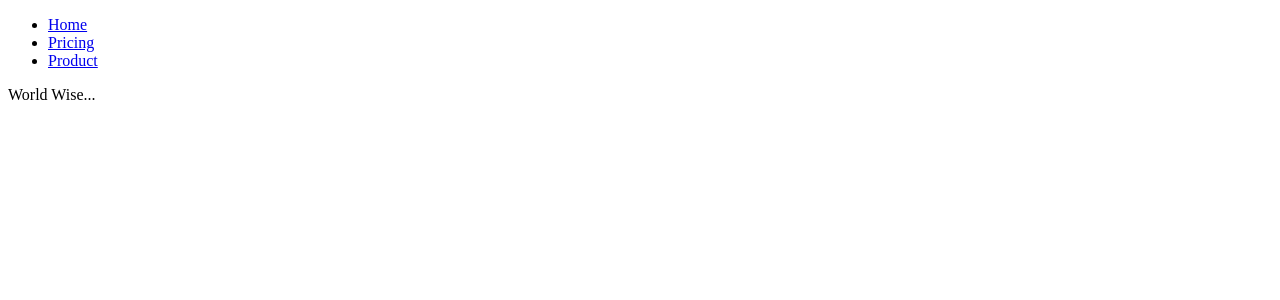
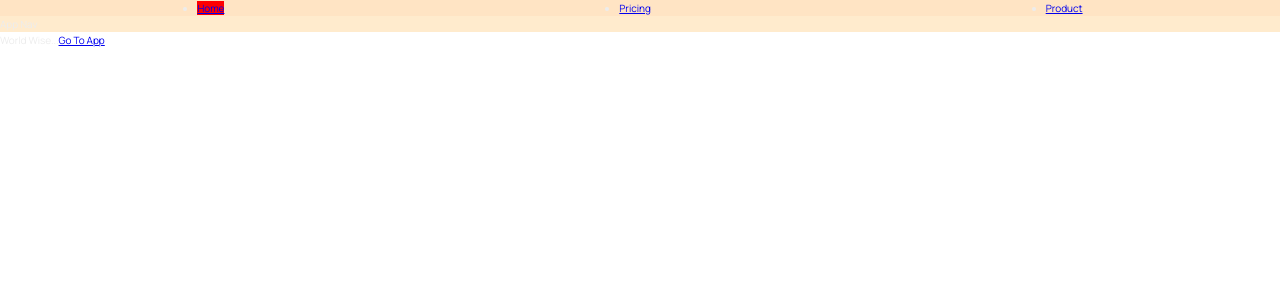
Before and after one commit to Ahmed-kotb621/World-Wise, a React (Vite) app: page / in a window 1280 px wide. Shown: the top 300 px of the page. Built offline with nearby package versions, Linux system fonts and the light colour scheme.

Commit message:
add css modules

```diff
--- a/src/App.jsx
+++ b/src/App.jsx
@@ -3,12 +3,13 @@
 import Pricing from "./pages/Pricing";
 import Product from "./pages/Product";
 import PageNotFound from "./pages/PageNotFound";
-
+import AppLayout from "./pages/AppLayout";
 function App() {
   return (
     <BrowserRouter>
       <Routes>
         <Route path="/" element={<Homepage />} />
+        <Route path="app" element={<AppLayout />} />
         <Route path="pricing" element={<Pricing />} />
         <Route path="product" element={<Product />} />
         <Route path="*" element={<PageNotFound />} />
--- /dev/null
+++ b/src/components/AppNav.jsx
@@ -0,0 +1,4 @@
+import style from "./AppNav.module.css";
+export default function AppNav() {
+  return <nav className={style.nav}>App Nav</nav>;
+}
--- /dev/null
+++ b/src/components/AppNav.module.css
@@ -0,0 +1,7 @@
+.nav {
+  background-color: blanchedalmond;
+}
+
+.nav ul {
+  display: flex;
+}
--- a/src/components/PageNav.jsx
+++ b/src/components/PageNav.jsx
@@ -1,8 +1,8 @@
 import { NavLink } from "react-router-dom";
-
+import style from "./PageNav.module.css";
 export default function PageNav() {
   return (
-    <nav>
+    <nav className={style.nav}>
       <ul>
         <li>
           <NavLink to="/">Home</NavLink>
--- /dev/null
+++ b/src/components/PageNav.module.css
@@ -0,0 +1,13 @@
+.nav {
+  background-color: bisque;
+}
+
+.nav ul {
+  display: flex;
+  justify-content: space-around;
+  align-items: center;
+}
+
+.nav :global(.active) {
+  background-color: red;
+}
--- /dev/null
+++ b/src/index.css
@@ -0,0 +1,78 @@
+/* Taken from getting started guide at: https://leafletjs.com/examples/quick-start/ */
+@import "https://unpkg.com/leaflet@1.7.1/dist/leaflet.css";
+@import "https://fonts.googleapis.com/css2?family=Manrope:wght@400;600;700;800&display=swap";
+
+/* These CSS variables are global, so they are available in all CSS modules */
+:root {
+  --color-brand--1: #ffb545;
+  --color-brand--2: #00c46a;
+
+  --color-dark--0: #242a2e;
+  --color-dark--1: #2d3439;
+  --color-dark--2: #42484d;
+  --color-light--1: #aaa;
+  --color-light--2: #ececec;
+  --color-light--3: #d6dee0;
+}
+
+* {
+  margin: 0;
+  padding: 0;
+  box-sizing: inherit;
+}
+
+html {
+  font-size: 62.5%;
+  box-sizing: border-box;
+}
+
+body {
+  font-family: "Manrope", sans-serif;
+  color: var(--color-light--2);
+  font-weight: 400;
+  line-height: 1.6;
+}
+
+label {
+  font-size: 1.6rem;
+  font-weight: 600;
+}
+
+input,
+textarea {
+  width: 100%;
+  padding: 0.8rem 1.2rem;
+  font-family: inherit;
+  font-size: 1.6rem;
+  border: none;
+  border-radius: 5px;
+  background-color: var(--color-light--3);
+  transition: all 0.2s;
+}
+
+input:focus {
+  outline: none;
+  background-color: #fff;
+}
+
+.cta:link,
+.cta:visited {
+  display: inline-block;
+  background-color: var(--color-brand--2);
+  color: var(--color-dark--1);
+  text-transform: uppercase;
+  text-decoration: none;
+  font-size: 1.6rem;
+  font-weight: 600;
+  padding: 1rem 3rem;
+  border-radius: 5px;
+}
+
+/*
+"importCSSModule": {
+    "prefix": "csm",
+    "scope": "javascript,typescript,javascriptreact",
+    "body": ["import styles from './${TM_FILENAME_BASE}.module.css'"],
+    "description": "Import CSS Module as `styles`"
+  },
+*/
--- a/src/main.jsx
+++ b/src/main.jsx
@@ -1,7 +1,7 @@
 import React from "react";
 import ReactDOM from "react-dom/client";
 import App from "./App.jsx";
-
+import "./index.css";
 ReactDOM.createRoot(document.getElementById("root")).render(
   <React.StrictMode>
     <App />
--- /dev/null
+++ b/src/pages/AppLayout.jsx
@@ -0,0 +1,10 @@
+import PageNav from "../components/PageNav";
+
+export default function AppLayout() {
+  return (
+    <div>
+      <PageNav />
+      App
+    </div>
+  );
+}
--- a/src/pages/Homepage.jsx
+++ b/src/pages/Homepage.jsx
@@ -1,10 +1,14 @@
+import { Link } from "react-router-dom";
 import PageNav from "../components/PageNav";
+import AppNav from "../components/AppNav";
 
 export default function Homepage() {
   return (
     <div>
       <PageNav />
+      <AppNav />
       World Wise...
+      <Link to="/app">Go To App </Link>
     </div>
   );
 }
```
